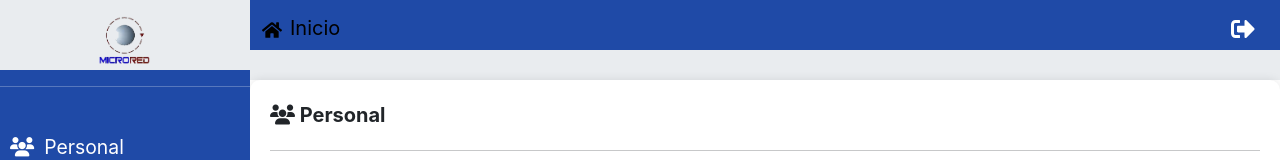
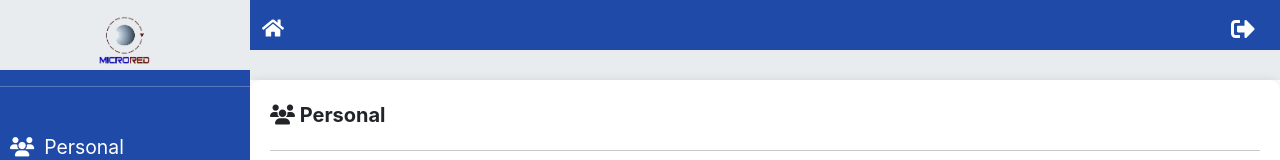
Before and after one commit to Marc0Val/estadia, a React (Create React App) app in the folder frontend/: page /admin in a window 1280 px wide. Shown: the top 160 px of the page. Built offline with nearby package versions, Linux system fonts and the light colour scheme.

Commit message:
Actualizar estilos del componente Navbar.js

```diff
--- a/frontend/src/components/Navbar.js
+++ b/frontend/src/components/Navbar.js
@@ -27,8 +27,7 @@ const Navbar = () => {
     <nav className="navbar fixed-top">
       <div className="container-fluid">
         <NavLink to="/admin" className="navbar-brand">
-          <FaHome className="me-2" />
-          Inicio
+          <FaHome className="me-2 lii" />
         </NavLink>
         <ul className="nav justify-content-end">
           <li>
```
